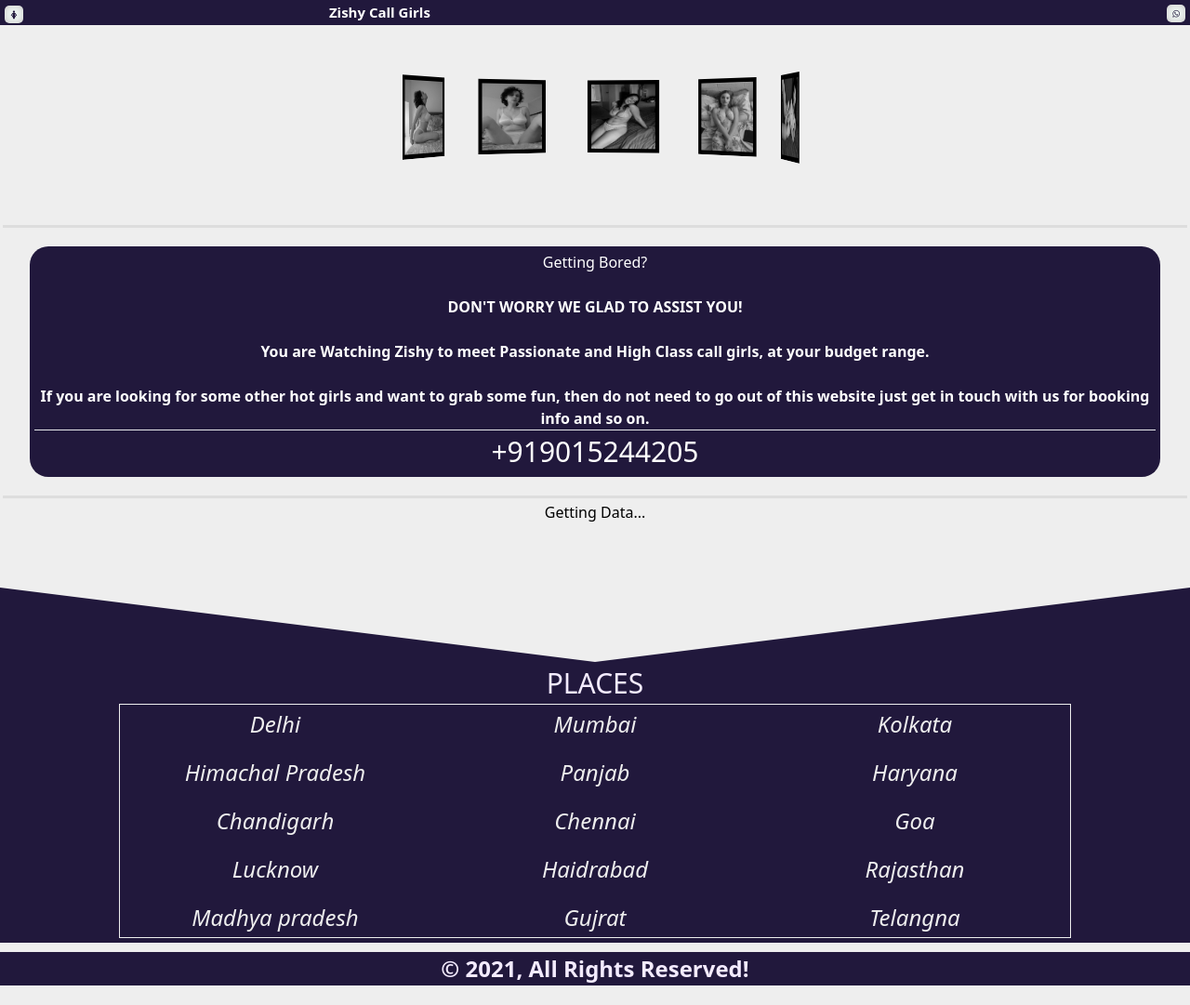
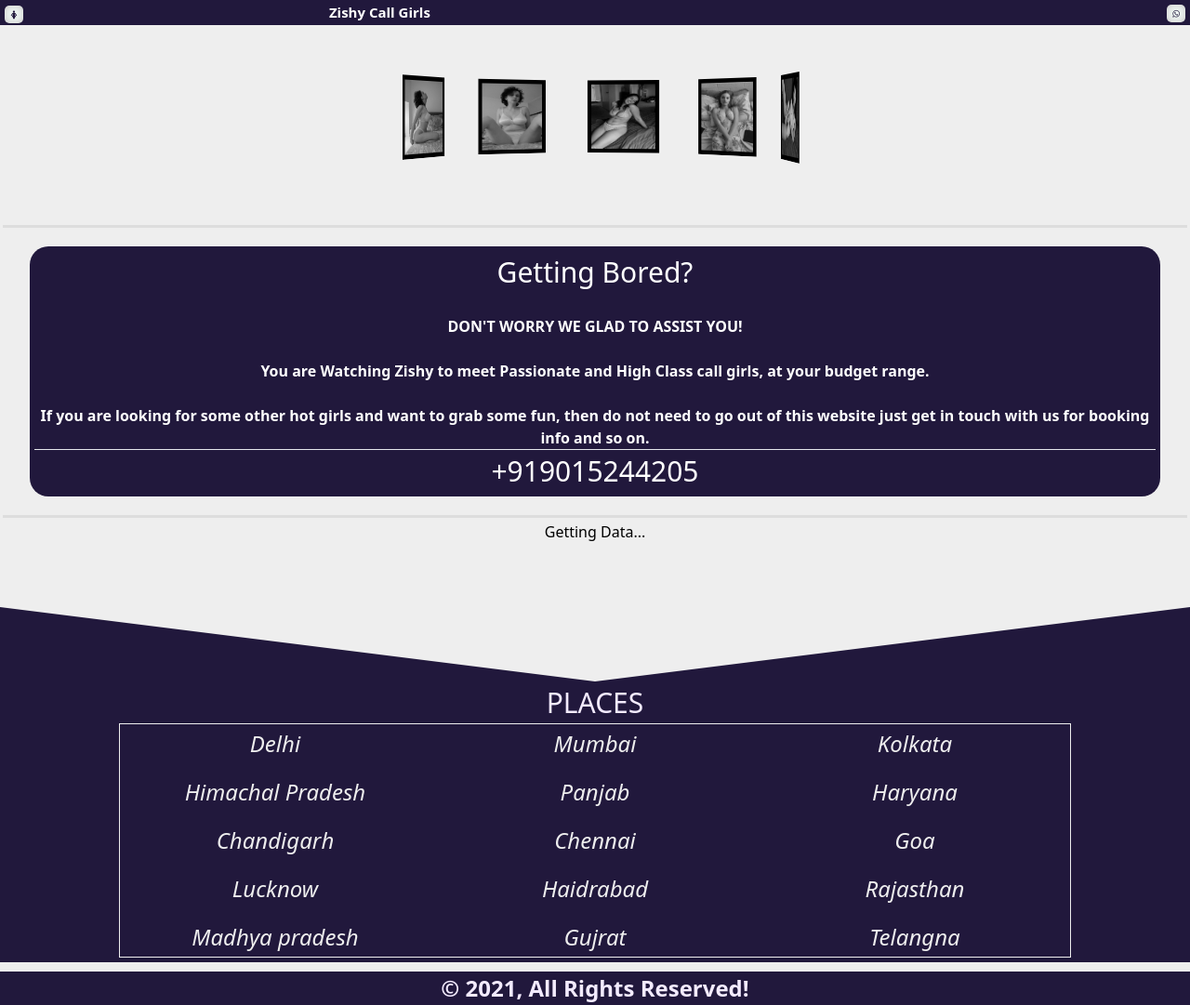
Before and after one commit to Zishy2021/zishy, a plain HTML site: page index.html in a window 1280 px wide. Shown: the whole page at 93% size. Before the commit the page ends 1060 px from the top, so only its background shows below. Drawn offline with nearby package versions, Linux system fonts and the light colour scheme; no server answers.

Commit message:
Update index.html

```diff
--- a/index.html
+++ b/index.html
@@ -133,7 +133,7 @@ color: #f3ebff;
 background: #21183c;
 margin-top: 5px;
 }
-h2{
+h1,h2{
 font-size: 30px;
 }
 #plc{
```
